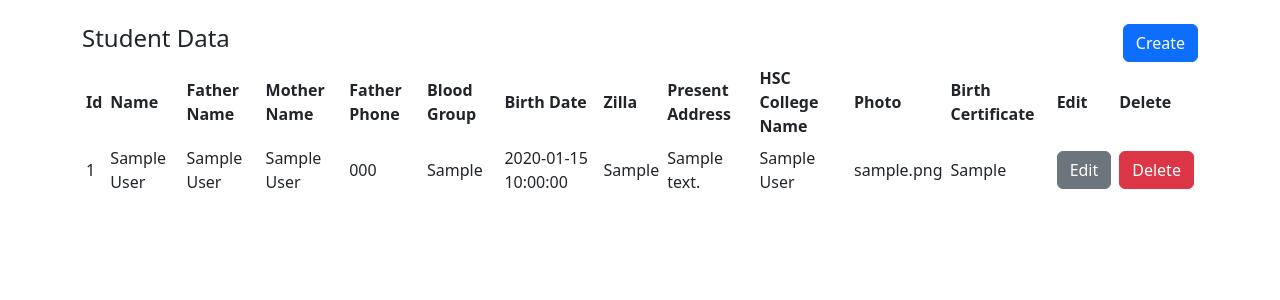
After one commit to tjfahim/CodeIgniter-crud, a CodeIgniter app: page /database/index.php/studentcontroller/index in a window 1280 px wide. The commit adds this page. Shown: the top 300 px of the page. Run offline with CodeIgniter, Linux system fonts and the light colour scheme; tables that the repository leaves empty or names only in its code hold one stand-in row (values such as "Sample post").

Commit message:
edit delete added

```diff
--- a/application/controllers/StudentController.php
+++ b/application/controllers/StudentController.php
@@ -1,6 +1,17 @@
 <?php
 
 class StudentController extends CI_Controller{
+
+
+    function index(){
+
+        $this->load->model('StudentModel');
+        $students=$this->StudentModel->read();
+        $data=array();
+        $data['student_from']=$students;
+        $this->load->view('view',$data);
+
+    }
 
     function create(){
         $this->load->model('StudentModel');
@@ -40,6 +51,61 @@ class StudentController extends CI_Controller{
                     }
 
     }
+
+
+    function edit($studentId){
+        $this->load->model('StudentModel');
+        $student=$this->StudentModel->getStudent($studentId);
+        $data=array();
+        $data['student']=$student;
+
+
+        $this->form_validation->set_rules('name','Name','required');
+        $this->form_validation->set_rules('father_name','Father Name','required');
+        $this->form_validation->set_rules('mother_name','Mother Name','required');
+        $this->form_validation->set_rules('father_phone','Father Phone','required');
+        $this->form_validation->set_rules('blood_group','Blood Group','required');
+        $this->form_validation->set_rules('birth_date','Birth Date','required');
+        $this->form_validation->set_rules('zilla','Zilla','required');
+        $this->form_validation->set_rules('present_address','Present Address','required');
+        $this->form_validation->set_rules('hsc_clg_name','HSC College Name','required');
+        $this->form_validation->set_rules('photo','Phone','required');
+        $this->form_validation->set_rules('birth_certificate','Birth Certificate','required');
+
+
+        if($this->form_validation->run() == false){
+            $this->load->view('edit',$data);
+                }else{
+            $formArray=array();
+            $formArray['name'] = $this->input->post('name');
+            $formArray['father_name'] = $this->input->post('father_name');
+            $formArray['mother_name'] = $this->input->post('mother_name');
+            $formArray['father_phone'] = $this->input->post('father_phone');
+            $formArray['blood_group'] = $this->input->post('blood_group');
+            $formArray['birth_date'] = $this->input->post('birth_date');
+            $formArray['zilla'] = $this->input->post('zilla');
+            $formArray['present_address'] = $this->input->post('present_address');
+            $formArray['hsc_clg_name'] = $this->input->post('hsc_clg_name');
+            $formArray['photo'] = $this->input->post('photo');
+            $formArray['birth_certificate'] = $this->input->post('birth_certificate');
+            $formArray['created_at'] = date('Y-m-d');
+
+            $this->StudentModel->update($studentId,$formArray);
+            // $this->session->set_flashdata('success','Data Update Successfully');
+            redirect(base_url().'index.php/StudentController/index');
+                    }
+    }
+
+    function delete($studentId){
+        $this->load->model('StudentModel');
+        $student=$this->StudentModel->getStudent($studentId);
+
+        $this->StudentModel->delete($studentId);
+        redirect(base_url().'index.php/StudentController/index');
+
+    }
+
+
 }
 
 ?>
--- a/application/models/StudentModel.php
+++ b/application/models/StudentModel.php
@@ -4,6 +4,24 @@ class StudentModel extends CI_Model{
     function create($s_data){
         $this->db->insert('student_from',$s_data);
     }
+
+    function read(){
+        return $students = $this->db->get('student_from')->result_array();
+    }
+
+    function getStudent($studentId){
+        $this->db->where('id',$studentId);
+        return $user=$this->db->get('student_from')->row_array();
+    }
+
+    function update($studentId,$formArray){
+        $this->db->where('id',$studentId);
+        $this->db->update('student_from',$formArray);
+    }
+    function delete($studentId){
+        $this->db->where('id',$studentId);
+        $this->db->delete('student_from');
+    }
 }
 
 ?>
--- /dev/null
+++ b/application/views/view.php
@@ -0,0 +1,106 @@
+<!DOCTYPE html>
+<html lang="en">
+<head>
+    <meta charset="UTF-8">
+    <meta http-equiv="X-UA-Compatible" content="IE=edge">
+    <meta name="viewport" content="width=device-width, initial-scale=1.0">
+    <title>Document</title>
+    <link rel="stylesheet" href="https://cdn.jsdelivr.net/npm/bootstrap@5.2.3/dist/css/bootstrap.min.css" integrity="sha384-rbsA2VBKQhggwzxH7pPCaAqO46MgnOM80zW1RWuH61DGLwZJEdK2Kadq2F9CUG65" crossorigin="anonymous">
+</head>
+<body>
+
+<?php
+         $students=$this->db->get('student_from');
+?>
+    <div class="container">
+        <div class="row">
+            <div class="col-md-2"></div>
+
+            <div class="col-md-12">
+            <div class="d-flex justify-content-between mt-4">
+            <div class="">                <h4 class="">Student Data</h4>
+</div>
+                <div class="">
+                    <a href="<?php echo base_url().'index.php/Studentcontroller/create' ?>" class="btn btn-primary">Create</a>
+                </div>
+
+            </div>
+
+            <!-- <div class="row">
+                <div class="col-md-12">
+                    <?php
+                    //  $success=$this->session->data('success');
+                    // if($success!=""){
+                        ?>
+                    <div class="alert alert-success"><?php
+                    // echo $success?></div>
+                    <?php
+                // } ?>
+                    <
+
+                </div>
+            </div> -->
+
+               <div class="row">
+                <div class="col-md-12">
+                    <table class="table-striped table-sm">
+                        <tr>
+                            <th>Id</th>
+                            <th>Name</th>
+                            <th>Father Name</th>
+                            <th>Mother Name</th>
+                            <th>Father Phone</th>
+                            <th>Blood Group</th>
+                            <th>Birth Date</th>
+                            <th>Zilla</th>
+                            <th>Present Address</th>
+                            <th>HSC College Name</th>
+                            <th>Photo</th>
+                            <th>Birth Certificate</th>
+                            <th>Edit</th>
+                            <th>Delete</th>
+                        </tr>
+                        <?php
+
+
+                        if(!empty($students)){foreach($students->result_array() as $data){?>
+
+                            <tr>
+                                <td><?php echo $data['id']?></td>
+                                <td><?php echo $data['name']?></td>
+                                <td><?php echo $data['father_name']?></td>
+                                <td><?php echo $data['mother_name']?></td>
+                                <td><?php echo $data['father_phone']?></td>
+                                <td><?php echo $data['blood_group']?></td>
+                                <td><?php echo $data['birth_date']?></td>
+                                <td><?php echo $data['zilla']?></td>
+                                <td><?php echo $data['present_address']?></td>
+                                <td><?php echo $data['hsc_clg_name']?></td>
+                                <td><?php echo $data['photo']?></td>
+                                <td><?php echo $data['birth_certificate']?></td>
+                                <td><a href="<?php echo base_url().'index.php/studentcontroller/edit/'.$data['id']?>" class="btn btn-secondary">Edit</a href=""></td>
+                                <td><a href="<?php echo base_url().'index.php/studentcontroller/delete/'.$data['id']?>" class="btn btn-danger">Delete</a href=""></td>
+
+                            </tr>
+                            <?php } } else { ?>
+
+                                <tr>
+                                    <td colspan="10">no Record</td>
+                                </tr>
+                                <?php } ?>
+
+
+
+                    </table>
+
+                </div>
+               </div>
+            </div>
+        </div>
+    </div>
+
+
+<script src="https://cdn.jsdelivr.net/npm/bootstrap@5.2.3/dist/js/bootstrap.min.js" integrity="sha384-cuYeSxntonz0PPNlHhBs68uyIAVpIIOZZ5JqeqvYYIcEL727kskC66kF92t6Xl2V" crossorigin="anonymous"></script>
+<script src="https://cdn.jsdelivr.net/npm/bootstrap@5.2.3/dist/js/bootstrap.bundle.min.js" integrity="sha384-kenU1KFdBIe4zVF0s0G1M5b4hcpxyD9F7jL+jjXkk+Q2h455rYXK/7HAuoJl+0I4" crossorigin="anonymous"></script>
+</body>
+</html>
```
Also changed, not shown: application/views/create.php (+16 -3 lines), application/views/edit.php (+104 -0 lines).
